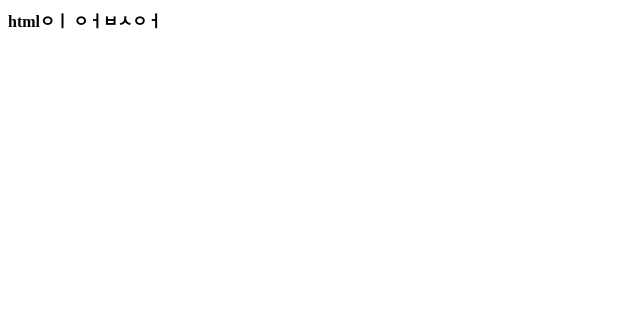
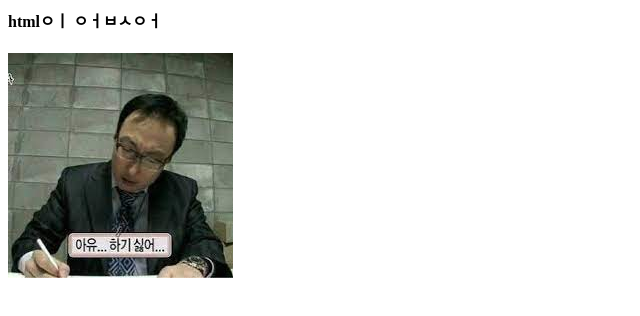
Before and after one commit to ppippe/2woming, a plain HTML site: page index.html in a window 1280 px wide. Shown: the whole page, without its empty margins (0-640 px from the left). Drawn offline with Linux system fonts and the light colour scheme.

Commit message:
Update index.html

```diff
--- a/index.html
+++ b/index.html
@@ -1,4 +1,4 @@
 <h4>
   htmlㅇㅣ ㅇㅓㅂㅅㅇㅓ
 </h4>
-<img src="">
+<img src="83584016-955B-4FED-996D-F66871823532.jpeg">
```
